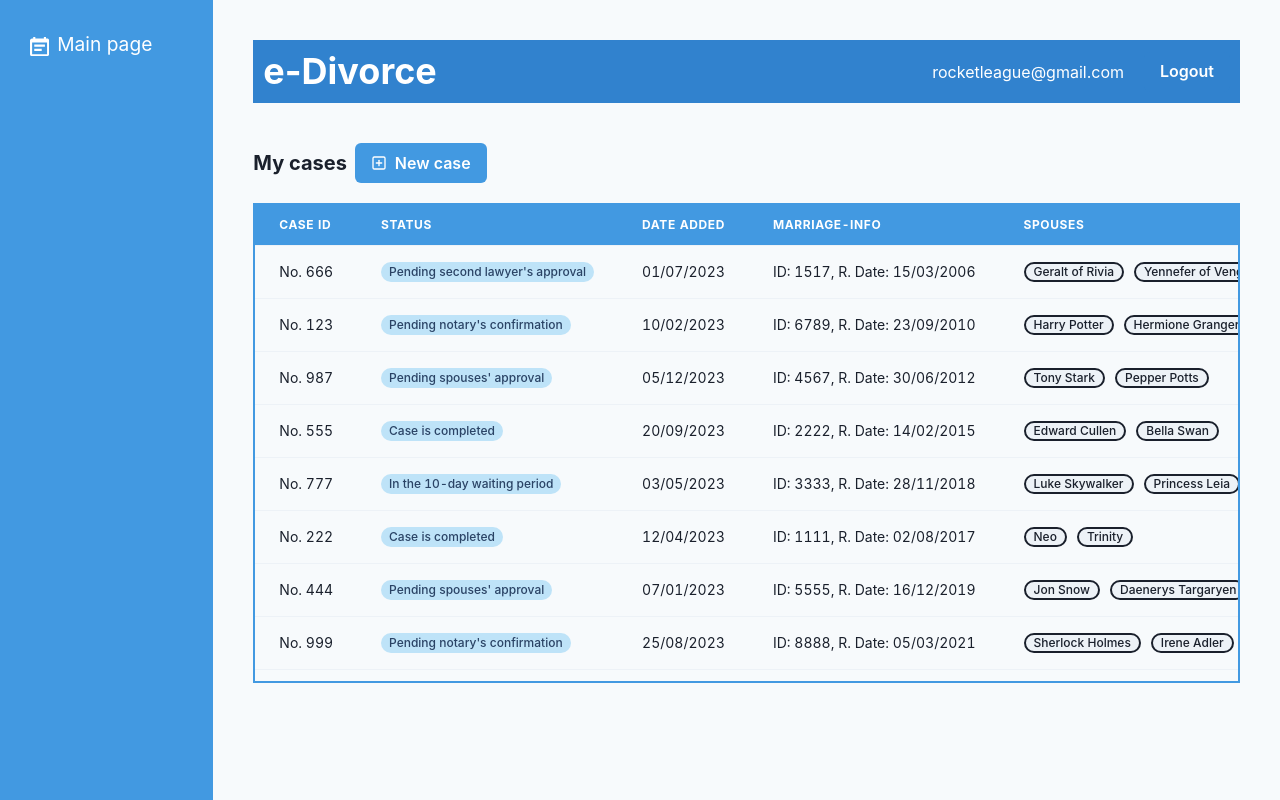
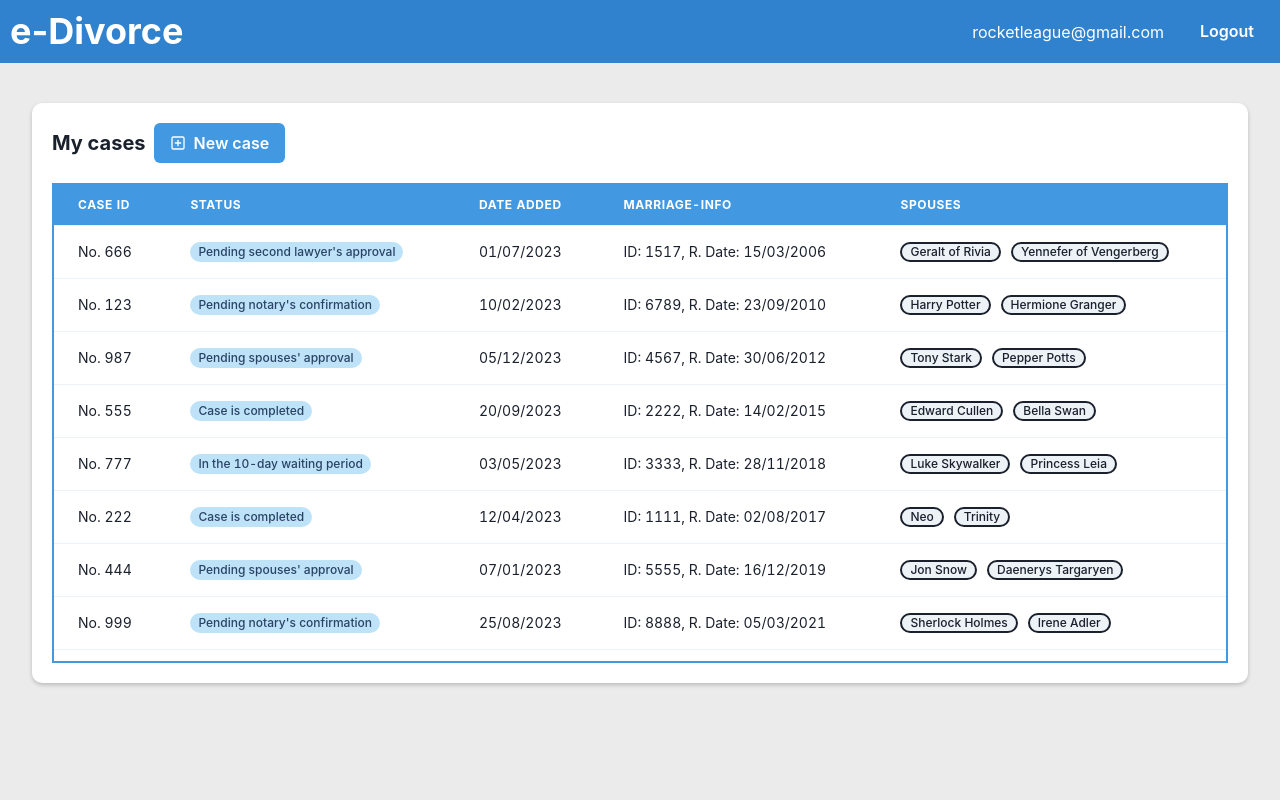
Before and after one commit to akotronis/DIT189, a React (Create React App) app: page / in a window 1280 px wide. Both pictures are taken after typing "Sample" into the empty fields and a click on the button "Login". Built offline with nearby package versions, Linux system fonts and the light colour scheme; data requests are answered from the project's data file.

Commit message:
Change styles of navbar and main content

```diff
--- a/src/layouts/RootLayout.jsx
+++ b/src/layouts/RootLayout.jsx
@@ -1,24 +1,45 @@
+import React from 'react';
+import { Flex, Box } from '@chakra-ui/react';
 import { Outlet } from 'react-router-dom';
 import Navbar from '../components/Navbar';
-import { Grid, GridItem } from '@chakra-ui/react';
-import Sidebar from '../components/Sidebar';
+
+const customStyles = {
+  height: '100vh',
+  backgroundColor: '#ebebeb', // Change the background color as desired
+};
 
 export default function RootLayout() {
   return (
-    <Grid templateColumns="repeat(6, 1fr)" bg="gray.50">
-      <GridItem
-        as="aside"
-        colSpan={{ base: 6, lg: 2, xl: 1 }}
-        bg="blue.400"
-        minHeight={{lg: "100vh"}}
-        p={{ base: '20px', lg: '30px' }}
-      >
-        <span><Sidebar/></span>
-      </GridItem>
-      <GridItem as="main" colSpan={{ base: 6, lg: 4, xl: 5 }} p="40px">
+    <Flex direction="column" align="center" style={customStyles}>
+      <Box w="100%">
         <Navbar />
-        <Outlet />
-      </GridItem>
-    </Grid>
+      </Box>
+        <Box
+          w="95%"
+          p="20px"
+          borderRadius="10px"
+          bg="white"
+          boxShadow="0px 2px 4px rgba(0, 0, 0, 0.2)"
+        >
+          <Outlet />
+        </Box>
+    </Flex>
   );
 }
+// <Grid templateColumns="repeat(6, 1fr)" bg="gray.50">
+//   <GridItem
+//     as="aside"
+//     colSpan={{ base: 6, lg: 2, xl: 1 }}
+//     bg="blue.400"
+//     minHeight={{lg: "100vh"}}
+//     p={{ base: '20px', lg: '30px' }}
+//   >
+//     <span><Sidebar/></span>
+//   </GridItem>
+//   <GridItem as="main" colSpan={{ base: 6, lg: 4, xl: 5 }} p="40px">
+//     <Navbar />
+//     <Outlet />
+//   </GridItem>
+// </Grid>
+//   );
+// }
```
